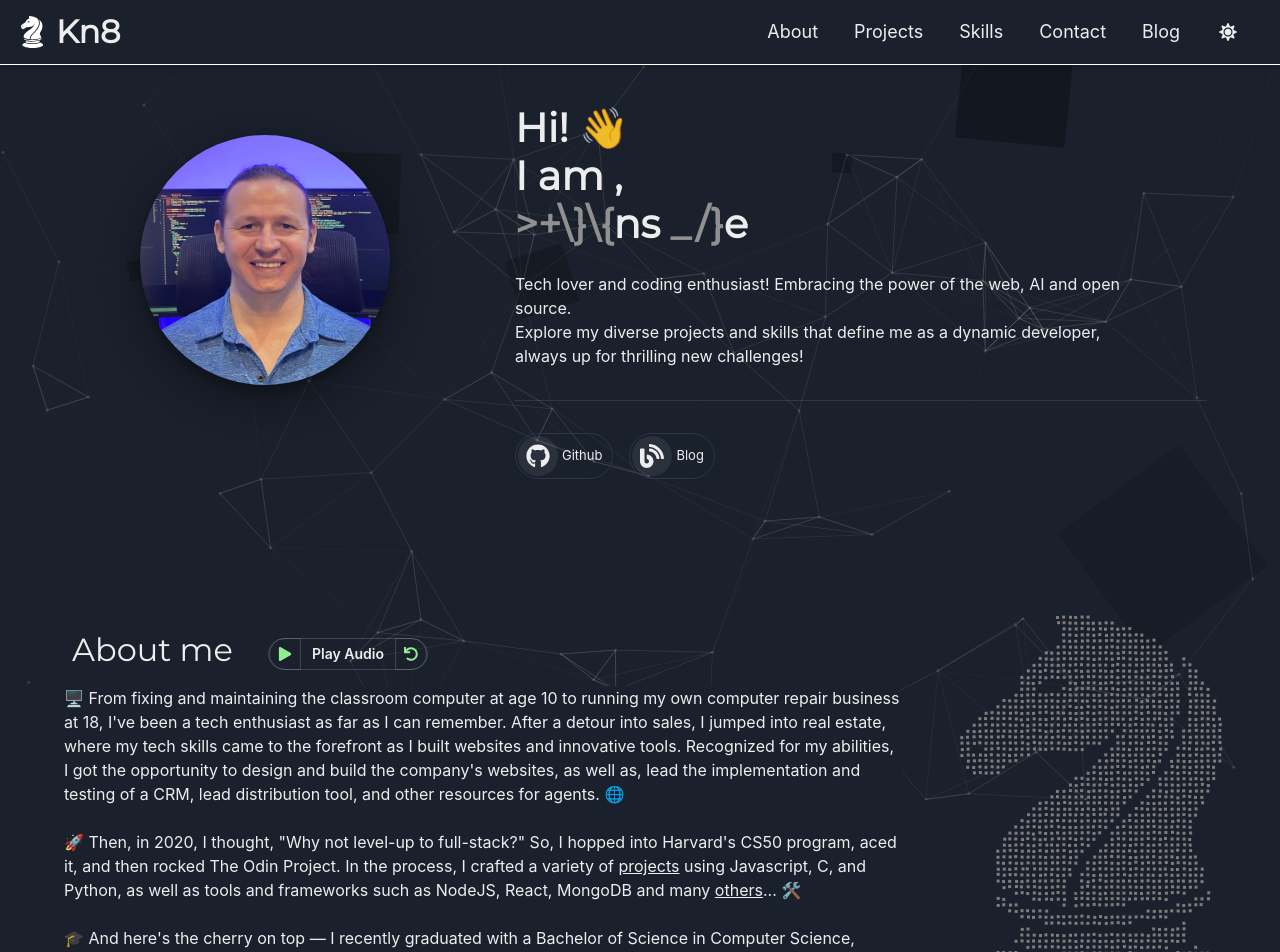
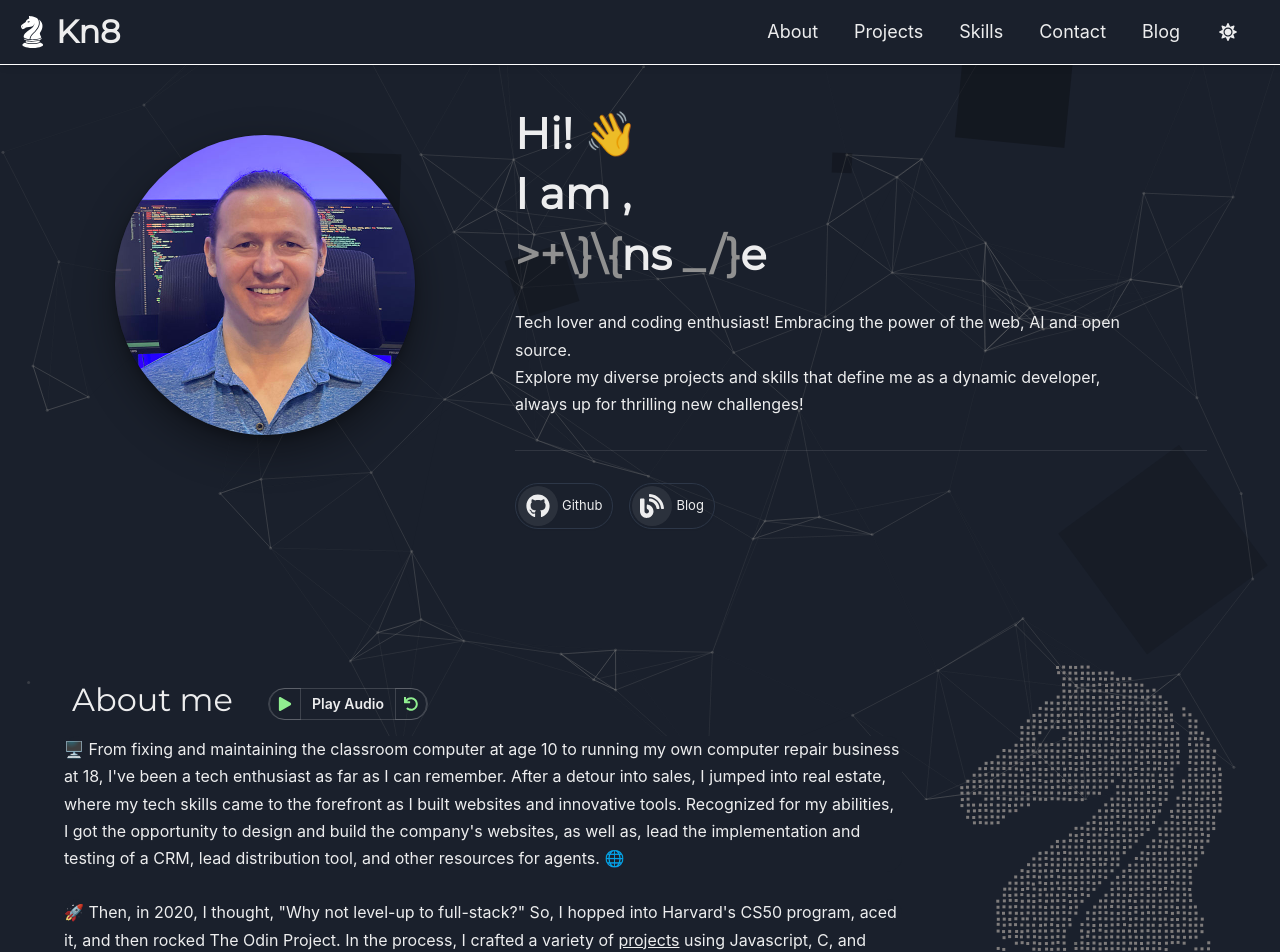
Before and after one commit to kn8a/portfolio, a React (Create React App) app: page / in a window 1280 px wide. Shown: the top 952 px of the page. Built offline with nearby package versions, Linux system fonts and the light colour scheme; a web font is replaced by a local one.

Commit message:
text spacing increase

```diff
--- a/src/Components/About.js
+++ b/src/Components/About.js
@@ -73,8 +73,8 @@ function About() {
                 </Flex>
 
                 <Box pl={2}>
-                  <Text>
-                    <Text backgroundColor={'chakra-body-bg'} rounded={15}>
+                  <Text lineHeight={1.7}>
+                    <Text backgroundColor={'chakra-body-bg'} rounded={15} >
                       <p>
                         🖥️ From fixing and maintaining the classroom computer at
                         age 10 to running my own computer repair business at 18,
--- a/src/Components/InfoSection.js
+++ b/src/Components/InfoSection.js
@@ -57,8 +57,9 @@ const InfoSection = () => {
         </Stack>
         <Heading
           textAlign={{ base: 'left', sm: 'left' }}
-          fontSize={{ base: '1.5rem', md: '2.5rem' }}
+          fontSize={{ base: '1.6rem', md: '2.7rem' }}
           fontFamily={'font1'}
+          lineHeight={1.4}
         >
           Hi! <div id="hand">👋</div>
           <br />I am {process.env.REACT_APP_NAME},
@@ -77,7 +78,7 @@ const InfoSection = () => {
             delay={800}
           />
         </Heading>
-        <Text textAlign="left" maxWidth={'container.sm'}>
+        <Text textAlign="left" maxWidth={'container.sm'} lineHeight={1.7}>
           Tech lover and coding enthusiast! Embracing the power of the web, AI
           and open source. <br />
           Explore my diverse projects and skills that define me as a dynamic
@@ -140,7 +141,7 @@ const InfoSection = () => {
         {/* <Boop rotation={20} timing={200}> */}
         <Image
           borderRadius="full"
-          boxSize={{ base: '200px', md: '250px' }}
+          boxSize={{ base: '200px', md: '250px', lg: '300px' }}
           src="/kn8image.jpg"
           alt="Andrew Knight"
           boxShadow="dark-lg"
```
